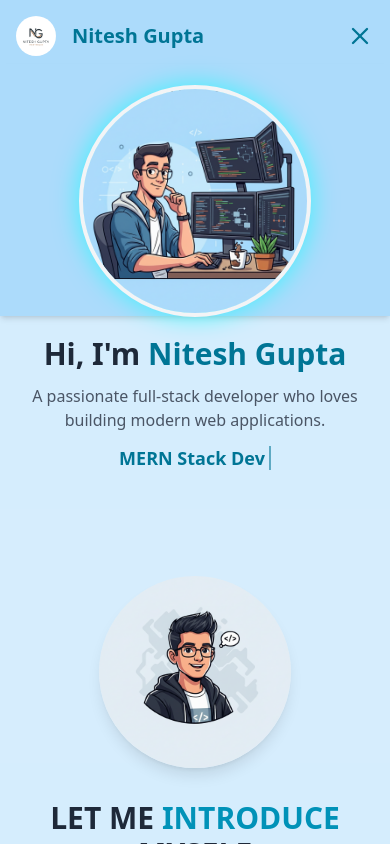
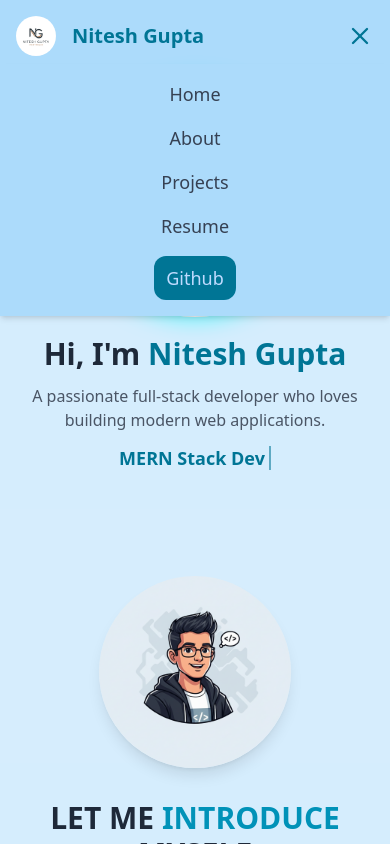
Before and after one commit to CodeWithNitesh7/codexnitesh, a React (Vite) app: page / in a window 390 px wide. Both pictures are taken after a click on the button 360 px from the left and 36 px from the top of the page. Shown: the top 844 px of the page. Built offline with nearby package versions, Linux system fonts and the light colour scheme.

Commit message:
Update Navbar.jsx

```diff
--- a/src/components/Navbar.jsx
+++ b/src/components/Navbar.jsx
@@ -41,7 +41,7 @@ export default function Navbar() {
 
             {/* Mobile Dropdown */}
             {isOpen && (
-                <div className="absolute top-16 left-0 w-full bg-[#ACDBFB] flex flex-col items-center gap-4 py-4 text-lg font-medium text-gray-700 md:hidden shadow-md">
+                <div className="absolute top-16 left-0 w-full bg-[#ACDBFB] flex flex-col items-center gap-4 py-4 text-lg font-medium text-gray-700 md:hidden shadow-md z-10">
                     <Link to="/" className="hover:text-cyan-600" onClick={() => setIsOpen(false)}>Home</Link>
                     <Link to="/about" className="hover:text-cyan-600" onClick={() => setIsOpen(false)}>About</Link>
                     <Link to="/projects" className="hover:text-cyan-600" onClick={() => setIsOpen(false)}>Projects</Link>
```
